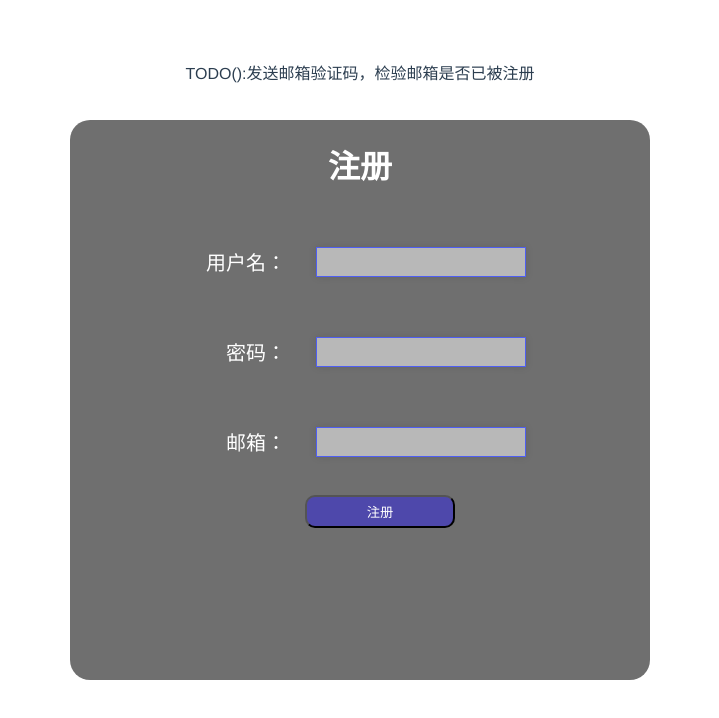
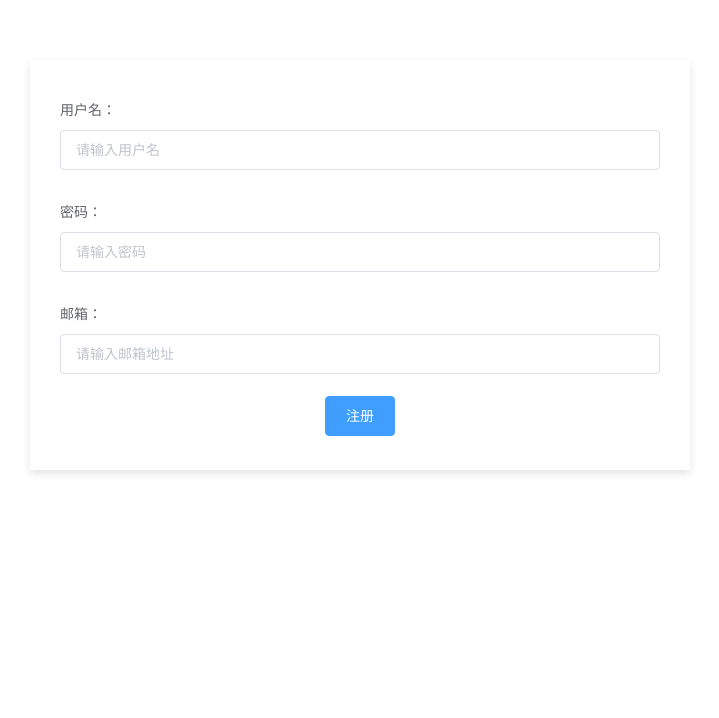
Before and after one commit to yuyumou/NKU-SE, a Vue app in the folder frontend/: page /register in a window 1280 px wide. Shown: the top 718 px of the page, without its empty margins (280-999 px from the left). Built offline with nearby package versions, Linux system fonts and the light colour scheme.

Commit message:
better ui

```diff
--- a/frontend/package.json
+++ b/frontend/package.json
@@ -16,6 +16,7 @@
   "dependencies": {
     "axios": "^1.5.0",
     "cors": "^2.8.5",
+    "element-ui": "^2.15.14",
     "vue": "^2.5.2",
     "vue-router": "^3.0.1"
   },
--- a/frontend/src/components/Login.vue
+++ b/frontend/src/components/Login.vue
@@ -1,22 +1,25 @@
 <template>
   <div id="background">
-    <div id="contain">
-      <h1>登录</h1>
+    <el-form id="contain" ref="loginForm" @submit.prevent="LoginHandler">
+      <!-- <h1>登录</h1> -->
 
-      <div class="form">
-        <label>用户名：</label><input type="text" v-model.trim="username"><br/>
-      </div>
-      <div class="form">
-        <label>密码：</label><input type="password" v-model.trim="password"><br/>
-      </div>
-      <button @click.prevent="LoginHandler">登录</button>
-    </div>
-    <p>TODO():保存登录状态</p>
+      <el-form-item label="用户名" required>
+        <el-input v-model.trim="username" placeholder="请输入用户名"></el-input>
+      </el-form-item>
+
+      <el-form-item label="密码" required>
+        <el-input type="password" v-model.trim="password" placeholder="请输入密码" @keyup.enter.native="LoginHandler"></el-input>
+      </el-form-item>
+
+      <el-button type="primary" @click.prevent="LoginHandler">登录</el-button>
+
+    </el-form>
   </div>
 </template>
 
 <script>
 import axios from 'axios'
+import { Button, Form, FormItem, Input, Notification } from 'element-ui';
 
 export default {
   name: 'Test',
@@ -68,19 +71,16 @@ export default {
 
 <style scoped>
 #contain{
-  width: 580px;
-  height: 560px;
-  position: absolute;
-  top: 50%;
-  left: 50%;
-  transform: translate(-50%,-50%);
-  background:#00000090;
-  text-align: center;
-  border-radius: 20px;
+  font-family: Arial, sans-serif;
+  max-width: 600px;
+  margin: auto;
+  padding: 30px;
+  box-shadow: 0 4px 8px rgba(0,0,0,0.1);
+  height: 300px;
 }
-#contain h1{
+/* #contain h1{
   color: white;
-}
+} */
 .form{
   color: white;
   margin-left: 20%;
@@ -102,20 +102,18 @@ input,textarea{
   font: normal 13px/100% Verdana,Tahoma,sans-serif;
   width: 200px;
   height: 20px;
-  background:#f1f1f190;
   box-shadow: rgba(0, 0, 0, 0.1) 0px 0px 8px;
 }
-input:hover,textarea:hover,input:focus,textarea:focus{border-color:#0d0aa1;}
+/* input:hover,textarea:hover,input:focus,textarea:focus{border-color:#0d0aa1;}
 button{
   position: relative;
   height: 33px;
   width: 150px;
-  background: rgba(35, 19, 252, 0.425);
   border-radius: 10px;
   margin-top: 38px;
   box-shadow: none;
   color: white;
   margin-left: 40px;
-}
+} */
 
 </style>
--- a/frontend/src/components/MainPage.vue
+++ b/frontend/src/components/MainPage.vue
@@ -2,24 +2,23 @@
   <div class="main">
     <h1>{{ msg }}</h1>
     <div v-if="!isLoggedIn" class="auth-buttons">
-      <button @click="redirectTo('login')">登录</button>
-      <button @click="redirectTo('register')">注册</button>
+      <el-button type="primary" @click="redirectTo('login')">登录</el-button>
+      <el-button type="success" @click="redirectTo('register')">注册</el-button>
     </div>
 
     <div v-if="isLoggedIn" class="logged-in">
-      <button @click.prevent="LogoutHandler">注销</button>
-      <button v-if="isAdmin" @click="redirectTo('home/admin')">管理员面板</button>
-      <button @click="redirectTo('home/userhome')">可视化系统主页</button>
+      <el-button type="danger" @click.prevent="LogoutHandler">注销</el-button>
+      <el-button v-if="isAdmin" type="warning" @click="redirectTo('home/admin')">管理员面板</el-button>
+      <el-button type="info" @click="redirectTo('home/userhome')">可视化系统主页</el-button>
     </div>
+  </div>
 
-    <p>登录状态会显示注销、管理员面板（若为管理员）、可视化系统主页按钮；未登录状态则显示登录和注册按钮。</p>
-    <p>权限和登录状态检查在api/interceptor.js中处理。</p>
-    <p>TODO : 假设isAdmin从后端返回</p>
-  </div>
 </template>
 
 <script>
 import axios from 'axios'
+import { Button, Message } from 'element-ui';
+
 export default {
   name: 'Main',
   data () {
@@ -63,31 +62,12 @@ export default {
   font-family: Arial, sans-serif;
   max-width: 600px;
   margin: auto;
-  padding: 20px;
+  padding: 30px;
   box-shadow: 0 4px 8px rgba(0,0,0,0.1);
+  height: 300px;
 }
 h1 {
   color: #333;
-  text-align: center;
-}
-button {
-  background-color: #42b983;
-  border: none;
-  color: white;
-  padding: 10px 20px;
-  text-align: center;
-  text-decoration: none;
-  display: inline-block;
-  font-size: 16px;
-  margin: 10px;
-  cursor: pointer;
-  border-radius: 5px;
-  transition: background-color 0.3s;
-}
-button:hover {
-  background-color: #369b7a;
-}
-.auth-buttons, .logged-in {
   text-align: center;
 }
 p {
--- a/frontend/src/components/Register.vue
+++ b/frontend/src/components/Register.vue
@@ -1,23 +1,23 @@
 <template>
-    <div id="background">
-      <div id="contain">
-        <h1>注册</h1>
+  <div id="background">
+    <el-form id="contain" @submit.prevent="RegisterHandler">
 
-        <div class="form">
-          <label>用户名：</label><input type="text" v-model.trim="username"><br/>
-        </div>
-        <div class="form">
-          <label>密码：</label><input type="password" v-model.trim="password"><br/>
-        </div>
-        <div class="form">
-          <label>邮箱：</label><input type="email" v-model.trim="email"><br/>
-        </div>
-        <button @click.prevent="RegisterHandler">注册</button>
-      </div>
-      <p>TODO():发送邮箱验证码，检验邮箱是否已被注册</p>
-    </div>
+      <el-form-item label="用户名：">
+        <el-input v-model.trim="username" placeholder="请输入用户名"></el-input>
+      </el-form-item>
+      <el-form-item label="密码：">
+        <el-input type="password" v-model.trim="password" placeholder="请输入密码"></el-input>
+      </el-form-item>
+      <el-form-item label="邮箱：">
+        <el-input type="email" v-model.trim="email" placeholder="请输入邮箱地址"></el-input>
+      </el-form-item>
+      <el-button type="primary" native-type="submit">注册</el-button>
+    </el-form>
+  </div>
 </template>
+
 <script>
+import { Button, Form, FormItem, Input, Notification } from 'element-ui';
 import axios from 'axios'
 
 export default {
@@ -82,21 +82,15 @@ export default {
 
 <style scoped>
 #contain{
-  width: 580px;
-  height: 560px;
-  position: absolute;
-  top: 50%;
-  left: 50%;
-  transform: translate(-50%,-50%);
-  background:#00000090;
-  text-align: center;
-  border-radius: 20px;
-}
-#contain h1{
-  color: white;
+  font-family: Arial, sans-serif;
+  max-width: 600px;
+  margin: auto;
+  padding: 30px;
+  box-shadow: 0 4px 8px rgba(0,0,0,0.1);
+  height: 350px;
 }
 .form{
-  color: white;
+  /* color: white; */
   margin-left: 20%;
   margin-top: 60px;
   font-size: 20px;
@@ -108,6 +102,7 @@ label{
   margin-right: 1em;
   text-align: right;
 }
+/*
 input,textarea{
   margin-left: 10px;
   padding: 4px;
@@ -130,5 +125,5 @@ button{
   box-shadow: none;
   color: white;
   margin-left: 40px;
-}
+} */
 </style>
--- a/frontend/src/main.js
+++ b/frontend/src/main.js
@@ -4,10 +4,14 @@ import Vue from 'vue'
 import App from './App'
 import router from './router'
 import interceptor from './api/interceptor'
+import ElementUI from 'element-ui';
+import 'element-ui/lib/theme-chalk/index.css';
 
 Vue.config.productionTip = false
 
 /* eslint-disable no-new */
+Vue.use(ElementUI);
+
 const vm = new Vue({
   el: '#app',
   router,
```
Also changed, not shown: 1 other file (tests, documents, lock files or other folders).
